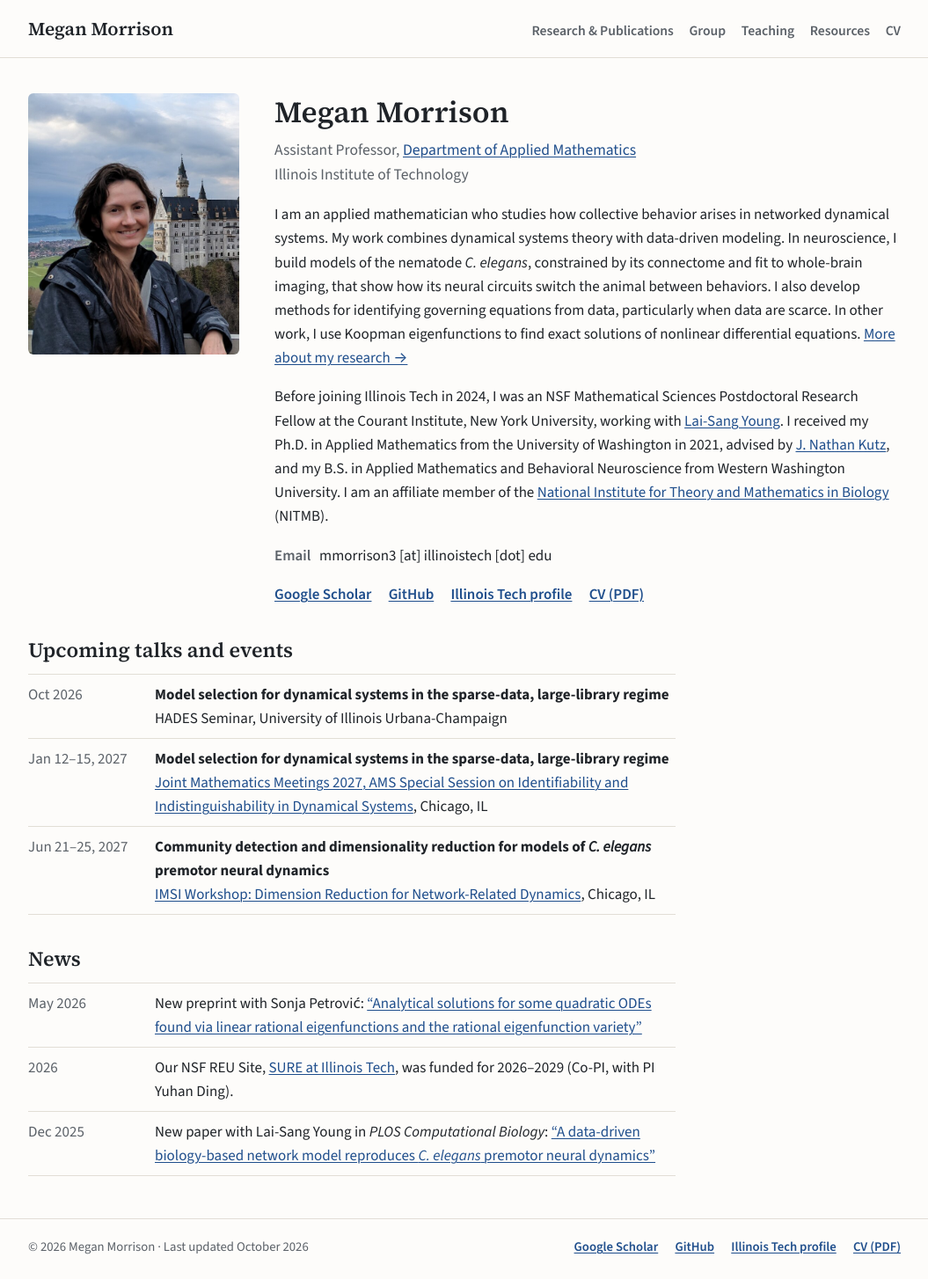
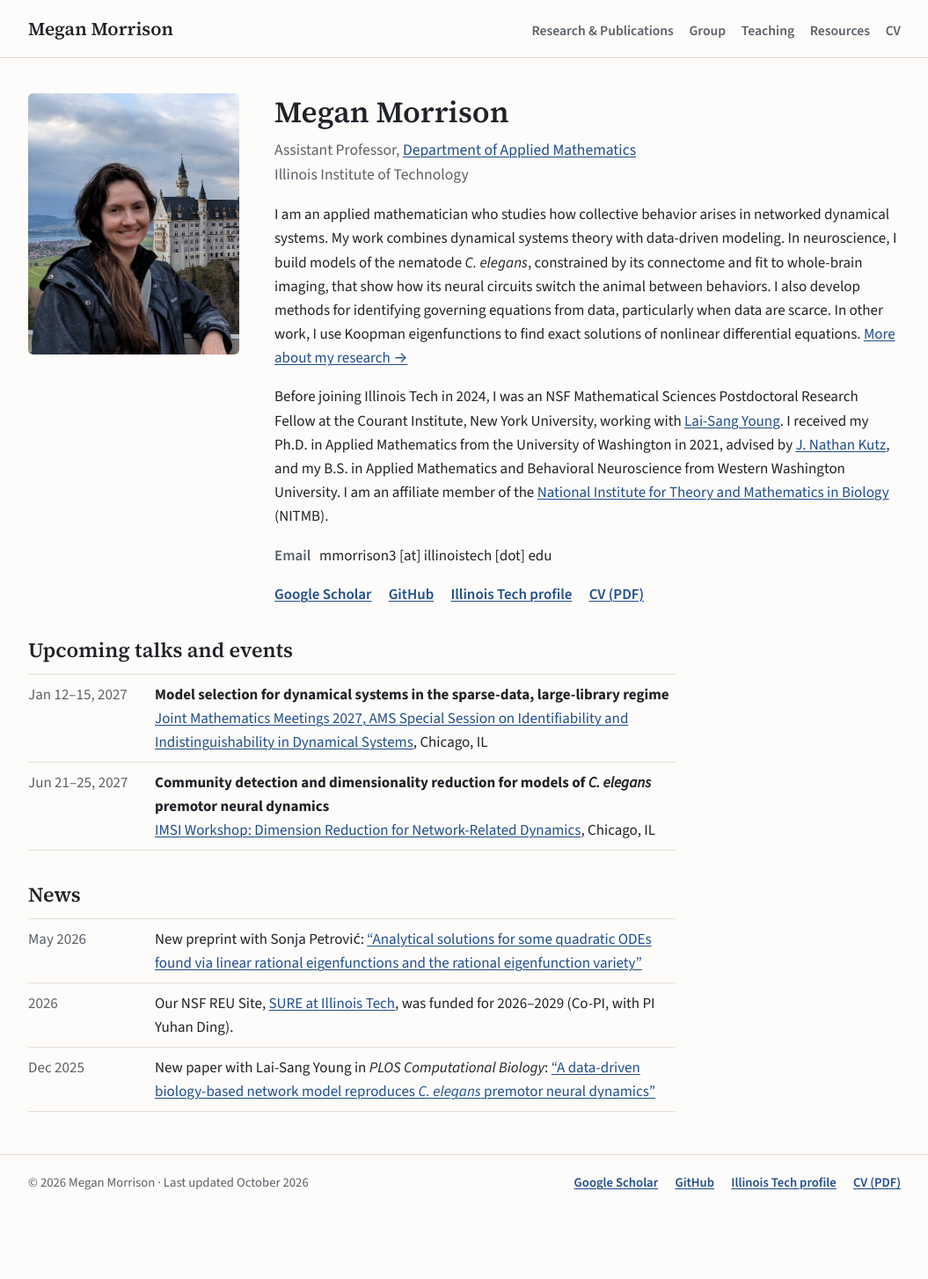
Before and after one commit to mmtree/mmtree.github.io, a Jekyll site: the page built from index.md, in a window 1280 px wide. Shown: the whole page at 88% size, without its empty margins (112-1167 px from the left). Built offline with Jekyll 4.4.1, drawn with Linux system fonts in a browser that asks for light colours; after the commit the page ends 1381 px from its top, so only the background shows below that.

Commit message:
Remove HADES seminar from upcoming talks
Add a done: true marker for talks dated by month only that have already
happened.

Co-Authored-By: Claude Opus 5.5 <noreply@anthropic.com>

```diff
--- a/_data/talks.yml
+++ b/_data/talks.yml
@@ -2,7 +2,7 @@
 # Entries that haven't happened yet appear under "Upcoming talks and events" on the home page.
 # Past entries are not shown anywhere; they are kept here as a record (they are also on the CV).
 # Optional: when (dates as shown on the site, e.g. a meeting's date range; set date to the last day),
-# url (link to the event page).
+# url (link to the event page), done: true (already happened; use when only the month is known).
 # type: invited, contributed, or event
 
 - date: 2027-06-25
@@ -25,6 +25,7 @@
   type: invited
   event: "HADES Seminar, University of Illinois Urbana-Champaign"
   title: "Model selection for dynamical systems in the sparse-data, large-library regime"
+  done: true
 
 - date: 2026-07
   type: invited
--- a/_layouts/home.html
+++ b/_layouts/home.html
@@ -27,7 +27,7 @@ layout: default
 {% for t in site.data.talks %}
   {% assign d = t.date | append: "" %}
   {% if d.size > 7 %}{% assign cutoff = today %}{% else %}{% assign cutoff = this_month %}{% endif %}
-  {% if d >= cutoff %}{% assign key = d | append: "|" | append: forloop.index0 %}{% assign keys = keys | push: key %}{% endif %}
+  {% if d >= cutoff and t.done != true %}{% assign key = d | append: "|" | append: forloop.index0 %}{% assign keys = keys | push: key %}{% endif %}
 {% endfor %}
 {% if keys.size > 0 %}
 <section class="news">
```
Also changed, not shown: other parts of _layouts/home.html (+1 -1 lines), UPDATING.md (+1 -0 lines).
